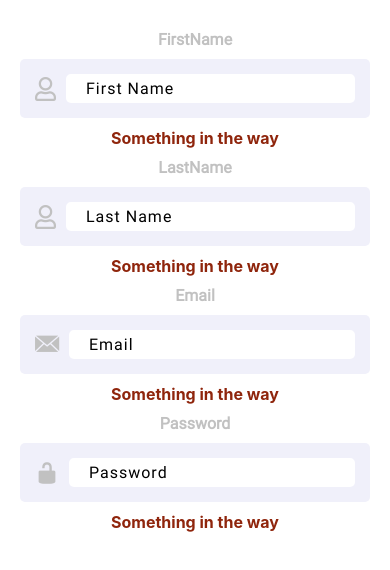
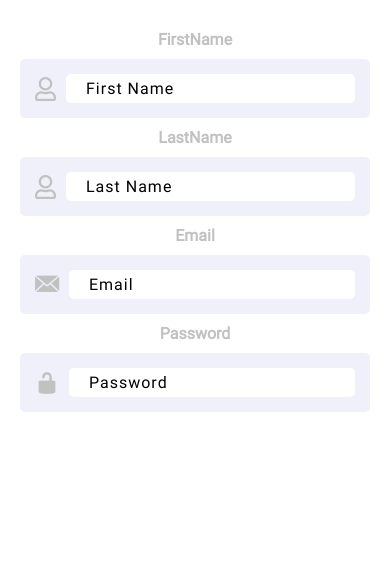
Before and after one commit to KennedyMungai/WhatsappClone, a React Native app: screen / in a window 390 px wide. Shown: the top 570 px of the page. Built offline with nearby package versions, Linux system fonts and the light colour scheme.

Commit message:
Removed the error text from all the AuthScreen components

```diff
--- a/screens/AuthScreen.js
+++ b/screens/AuthScreen.js
@@ -11,7 +11,6 @@ const AuthScreen = () => {
                 IconPack={FontAwesome5}
                 iconName={"user"}
                 iconSize={24}
-                errorText={"Something in the way"}
                 placeholder={'First Name'}
             />
             <Input
@@ -19,7 +18,6 @@ const AuthScreen = () => {
                 IconPack={FontAwesome5}
                 iconName={"user"}
                 iconSize={24}
-                errorText={"Something in the way"}
                 placeholder={'Last Name'}
             />
             <Input
@@ -27,7 +25,6 @@ const AuthScreen = () => {
                 IconPack={Zocial}
                 iconName={"email"}
                 iconSize={24}
-                errorText={"Something in the way"}
                 placeholder={'Email'}
             />
             <Input
@@ -35,7 +32,6 @@ const AuthScreen = () => {
                 IconPack={Entypo}
                 iconName={"lock-open"}
                 iconSize={24}
-                errorText={"Something in the way"}
                 placeholder={'Password'}
             />
         </SafeAreaView>
```
